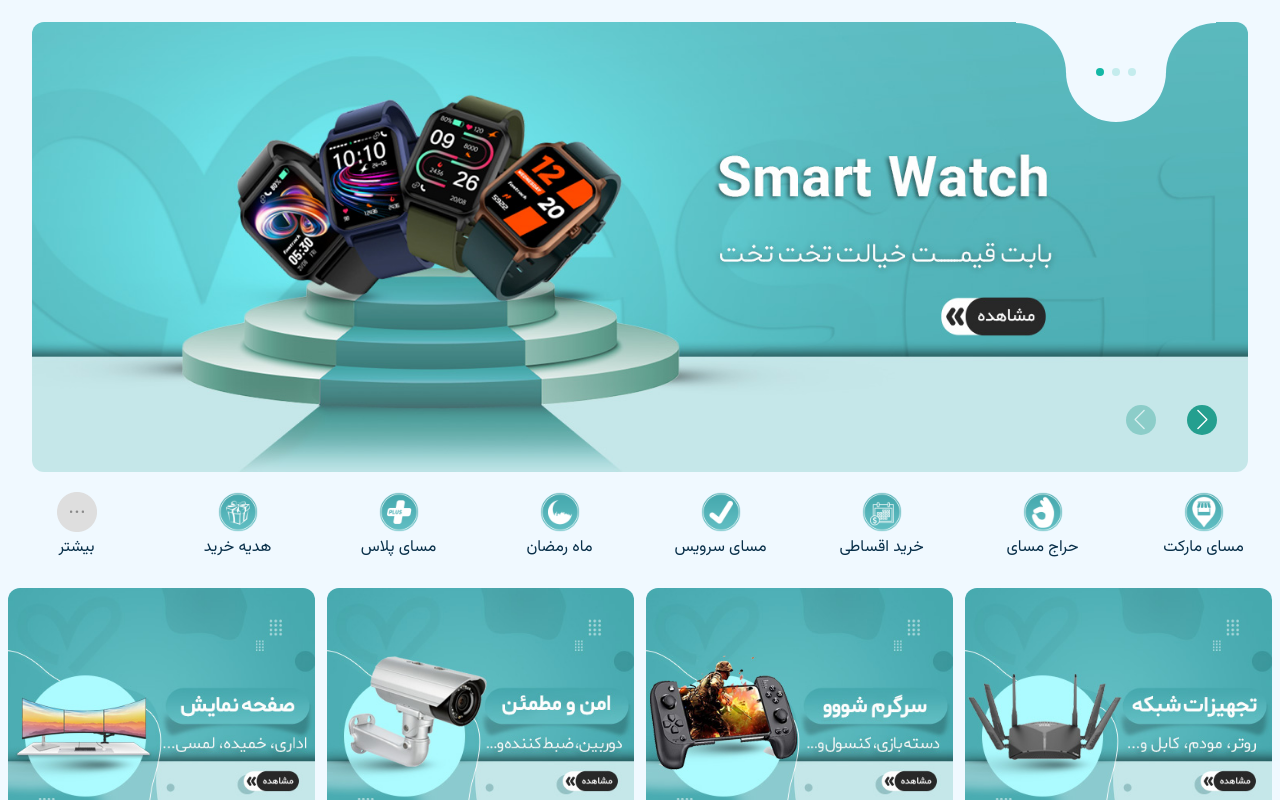
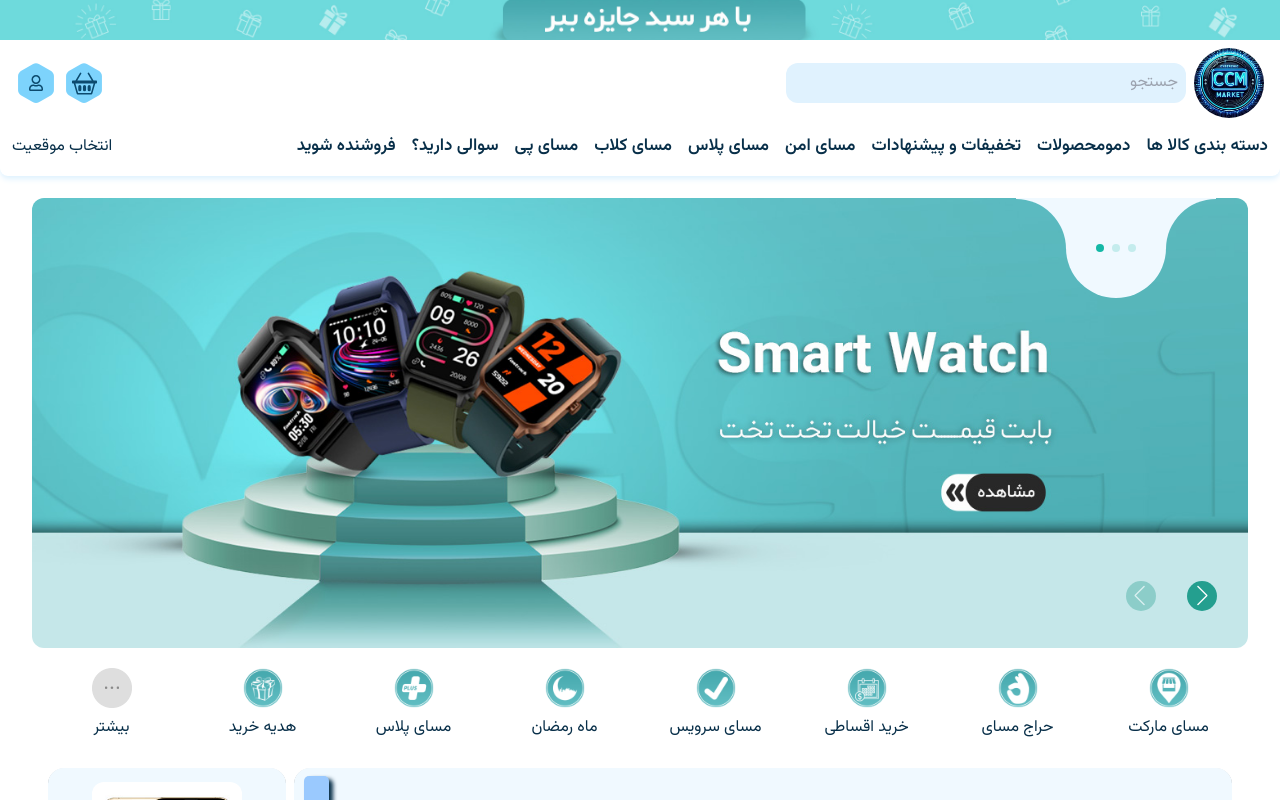
Before and after one commit to KhodaeiDev/Cyber-Chic-Market, a React (Vite) app in the folder Front-end/: page / in a window 1280 px wide. Shown: the top 800 px of the page. Built offline with nearby package versions, Linux system fonts and the light colour scheme.

Commit message:
chenge page home

```diff
--- a/Front-end/src/pages/Home.jsx
+++ b/Front-end/src/pages/Home.jsx
@@ -9,117 +9,147 @@ import img6 from "../assets/minilogo/6.png";
 import img7 from "../assets/minilogo/7.png";
 import img8 from "../assets/minilogo/8.png";
 //baner-img
-import imgb3 from '../assets/banner/img-3.jpg'
-import imgb4 from '../assets/banner/img-4.jpg'
-import imgb5 from '../assets/banner/img-5.jpg'
-import imgb6 from '../assets/banner/img-6.jpg'
-import imgb7 from '../assets/banner/img-7.jpg'
-import imgb8 from '../assets/banner/img-8.jpg'
-import imgb9 from '../assets/banner/img-9.jpg'
+import imgb3 from "../assets/banner/img-3.jpg";
+import imgb4 from "../assets/banner/img-4.jpg";
+import imgb5 from "../assets/banner/img-5.jpg";
+import imgb6 from "../assets/banner/img-6.jpg";
+import imgb7 from "../assets/banner/img-7.jpg";
+import imgb8 from "../assets/banner/img-8.jpg";
+import imgb9 from "../assets/banner/img-9.jpg";
 
 import Header_mobile from "../components/Header_mobile";
 import Slider_product_home from "../components/Slider_product_home";
 import { NavLink } from "react-router-dom";
+import Header_pc from "../components/Header_pc";
+import Slider_products from "../components/Slider_products";
+import shegeftangizha from "../assets/shegeft_1.png";
+import porfrosh from "../assets/seller_1.png";
+import Pupiolatebranndslider from "../components/Pupiolatebranndslider";
+import Footer from "../components/Footer";
+import Features from "../components/Features";
+import Sliders from "../components/sliders/Sliders";
+import { useSelector } from "react-redux";
+import Category from "../components/Category";
 
 function Home() {
+ const products = useSelector((state) => state.products);
+ console.log(products);
+ let links = [
+  {
+   link: "/",
+   img: img1,
+   text: "مسای مارکت",
+  },
+  {
+   link: "/",
+   img: img2,
+   text: "حراج مسای",
+  },
+  {
+   link: "/",
+   img: img3,
+   text: "خرید اقساطی",
+  },
+  {
+   link: "/",
+   img: img4,
+   text: "مسای سرویس",
+  },
+  {
+   link: "/",
+   img: img5,
+   text: "ماه رمضان",
+  },
+  {
+   link: "/",
+   img: img6,
+   text: "مسای پلاس",
+  },
+  {
+   link: "/",
+   img: img7,
+   text: "هدیه خرید",
+  },
+  {
+   link: "/",
+   img: img8,
+   text: "بیشتر",
+  },
+ ];
+
  return (
-    <div className="bg-sky-50 text-sky-950" dir="rtl">
+  <div className=" w-full h-full max-w-[1440px] pt-24 lg:pt-0 mx-auto flex flex-col justify-between items-center" dir="rtl">
    <Header_mobile />
+   <Header_pc />
+   <div className=" w-full ">
     <Slider_product_home />
 
     {/* links */}
-      <div className="grid w-full h-max gap-4 grid-cols-4 md:grid-cols-8 text-[13px] lg:text-[16px] p-1 my-4">
-        <div className="flex gap-1 justify-center items-center flex-col">
-          <NavLink to={"/"} className={" block w-[40px] h-[40px] rounded-full"}>
-            <img className=" w-full h-full object-cover" src={img1} alt="" />
+    <div className=" w-full max-w-[1200px] mx-auto grid h-max gap-4 grid-cols-4 md:grid-cols-8 text-[13px] lg:text-[16px] p-1 my-4">
+      {links.map((item, k) => (
+     <div key={k} className="w-full flex gap-2 justify-center items-center flex-cold">
+       <div  className="w-full flex gap-2 justify-center items-center flex-col">
+        <NavLink to={item.link} className={" block w-[40px] h-[40px] rounded-full"}>
+         <img className=" w-full h-full object-cover" src={item.img} alt="" />
         </NavLink>
-          <p>مسای مارکت</p>
+        <NavLink to={item.link}>{item.text}</NavLink>
        </div>
-        <div className="flex gap-1 justify-center items-center flex-col">
-          <NavLink to={"/"} className={" block w-[40px] h-[40px] rounded-full"}>
-            <img className=" w-full h-full object-cover" src={img2} alt="" />
-          </NavLink>
-          <p>حراج مسای</p>
      </div>
-        <div className="flex gap-1 justify-center items-center flex-col">
-          <NavLink to={"/"} className={" block w-[40px] h-[40px] rounded-full"}>
-            <img className=" w-full h-full object-cover" src={img3} alt="" />
-          </NavLink>
-          <p>خرید اقساطی</p>
-        </div>
-        <div className="flex gap-1 justify-center items-center flex-col">
-          <NavLink to={"/"} className={" block w-[40px] h-[40px] rounded-full"}>
-            <img className=" w-full h-full object-cover" src={img4} alt="" />
-          </NavLink>
-          <p>مسای سرویس</p>
-        </div>
-        <div className="flex gap-1 justify-center items-center flex-col">
-          <NavLink to={"/"} className={" block w-[40px] h-[40px] rounded-full"}>
-            <img className=" w-full h-full object-cover" src={img5} alt="" />
-          </NavLink>
-          <p>ماه رمضان</p>
-        </div>
-        <div className="flex gap-1 justify-center items-center flex-col">
-          <NavLink to={"/"} className={" block w-[40px] h-[40px] rounded-full"}>
-            <img className=" w-full h-full object-cover" src={img6} alt="" />
-          </NavLink>
-          <p>مسای پلاس</p>
-        </div>
-        <div className="flex gap-1 justify-center items-center flex-col">
-          <NavLink to={"/"} className={" block w-[40px] h-[40px] rounded-full"}>
-            <img className=" w-full h-full object-cover" src={img7} alt="" />
-          </NavLink>
-          <p>هدیه خرید</p>
-        </div>
-        <div className="flex gap-1 justify-center items-center flex-col">
-          <NavLink to={"/"} className={" block w-[40px] h-[40px] rounded-full"}>
-            <img className=" w-full h-full object-cover" src={img8} alt="" />
-          </NavLink>
-          <p>بیشتر</p>
-        </div>
+      ))}
     </div>
 
     {/* slider-pc */}
-
+    <Sliders />
 
     {/* baner */}
-      <div className="grid gap-3 grid-cols-2 md:grid-cols-4 p-2 my-4">
-        <NavLink to={'/'} className={'block w-full h-full  '} >
-          <img className=" w-full h-full object-cover rounded-xl"  src={imgb3} alt="" />
+    <div className="w-full max-w-[1200px] mx-auto grid gap-3 grid-cols-2 md:grid-cols-4 p-2 my-4">
+     <NavLink to={"/"} className={"block w-full h-full  "}>
+      <img className=" w-full h-full object-cover rounded-xl" src={imgb3} alt="" />
      </NavLink>
-        <NavLink to={'/'} className={'block w-full h-full  '} >
-          <img className=" w-full h-full object-cover rounded-xl"  src={imgb4} alt="" />
+     <NavLink to={"/"} className={"block w-full h-full  "}>
+      <img className=" w-full h-full object-cover rounded-xl" src={imgb4} alt="" />
      </NavLink>
-        <NavLink to={'/'} className={'block w-full h-full  '} >
-          <img className=" w-full h-full object-cover rounded-xl"  src={imgb5} alt="" />
+     <NavLink to={"/"} className={"block w-full h-full  "}>
+      <img className=" w-full h-full object-cover rounded-xl" src={imgb5} alt="" />
      </NavLink>
-        <NavLink to={'/'} className={'block w-full h-full  '} >
-          <img className=" w-full h-full object-cover rounded-xl"  src={imgb6} alt="" />
+     <NavLink to={"/"} className={"block w-full h-full  "}>
+      <img className=" w-full h-full object-cover rounded-xl" src={imgb6} alt="" />
      </NavLink>
     </div>
 
     {/* شگفت انگیزهای روز */}
-
+    <Slider_products img={shegeftangizha} flagtime={true} />
 
     {/* baner */}
-      <div className="flex flex-col  gap-3 items-center justify-center  md:flex-row p-2 my-4">
-        <NavLink to={'/'} className={'block w-full h-full max-w-[500px] mx-auto md:max-w-[650px] '} >
-          <img className=" w-full h-full object-cover rounded-xl"  src={imgb7} alt="" />
+    <div className="w-full max-w-[1200px] mx-auto flex flex-col  gap-3 items-center justify-center  md:flex-row p-2 my-4">
+     <NavLink to={"/"} className={"block w-full h-full max-w-[500px] mx-auto md:max-w-[650px] "}>
+      <img className=" w-full h-full object-cover rounded-xl" src={imgb7} alt="" />
      </NavLink>
-        <NavLink to={'/'} className={'block w-full h-full max-w-[500px] mx-auto md:max-w-[650px] '} >
-          <img className=" w-full h-full object-cover rounded-xl"  src={imgb8} alt="" />
+     <NavLink to={"/"} className={"block w-full h-full max-w-[500px] mx-auto md:max-w-[650px] "}>
+      <img className=" w-full h-full object-cover rounded-xl" src={imgb8} alt="" />
      </NavLink>
     </div>
 
     {/* محصولات پرفروش */}
+    <Slider_products img={porfrosh} flagtime={false} />
 
     {/* baner */}
-      <div className="flex flex-col  gap-3 items-center justify-center  md:flex-row p-2 my-4">
-        <NavLink to={'/'} className={'block w-[95%] h-full '} >
-          <img className=" w-full h-full object-cover rounded-xl"  src={imgb9} alt="" />
+    <div className="w-full max-w-[1200px] mx-auto flex flex-col  gap-3 items-center justify-center  md:flex-row p-2 my-4">
+     <NavLink to={"/"} className={"block w-[95%] h-full "}>
+      <img className=" w-full h-full object-cover rounded-xl" src={imgb9} alt="" />
      </NavLink>
     </div>
 
+    {/* دسته بندی  */}
+    <Category />
+
+    {/* برند های محبوب */}
+    <Pupiolatebranndslider />
+   </div>
+
+   <Features />
+
+   <Footer />
   </div>
  );
 }
```
Lines whose indentation alone changed are shown as unchanged.
